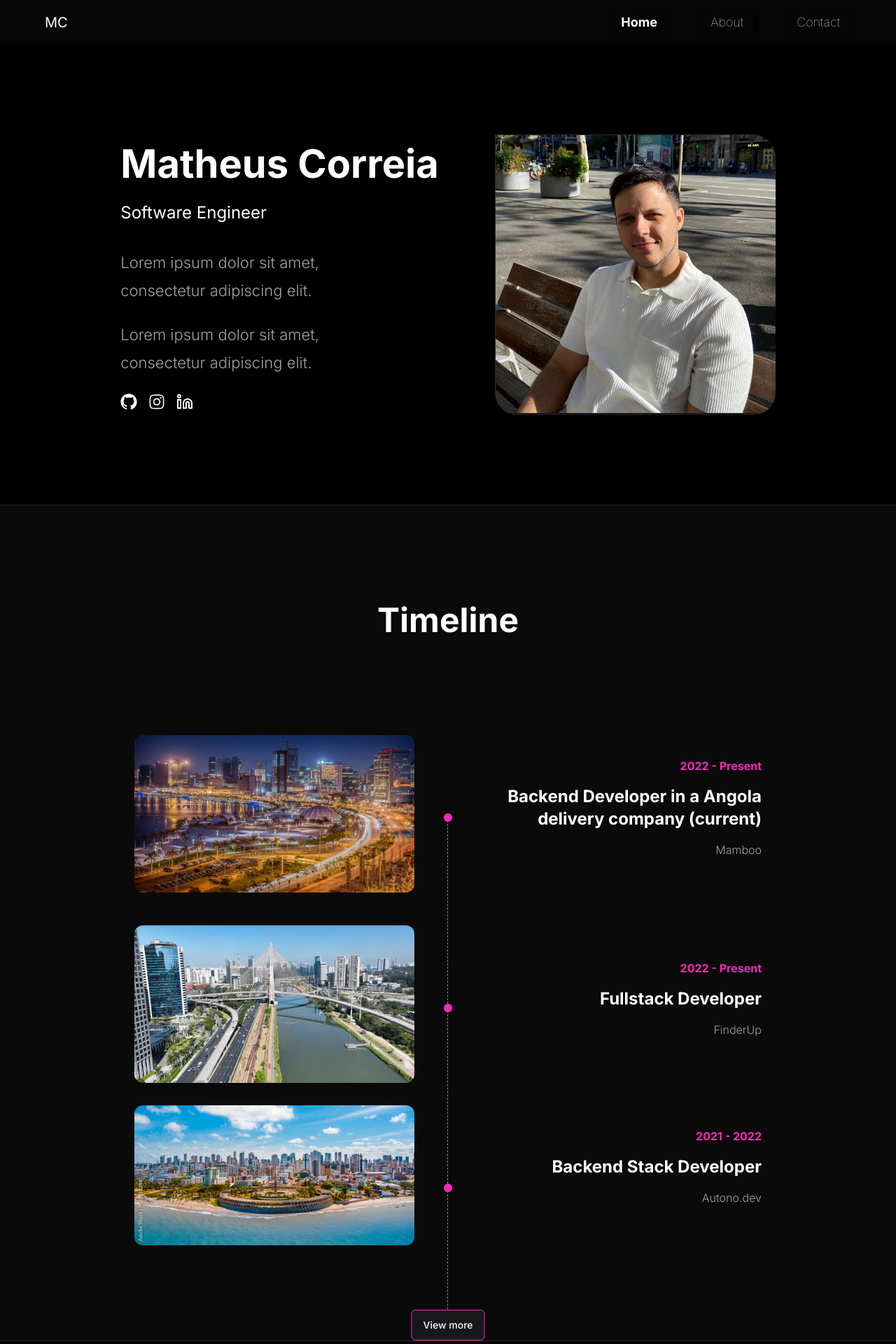
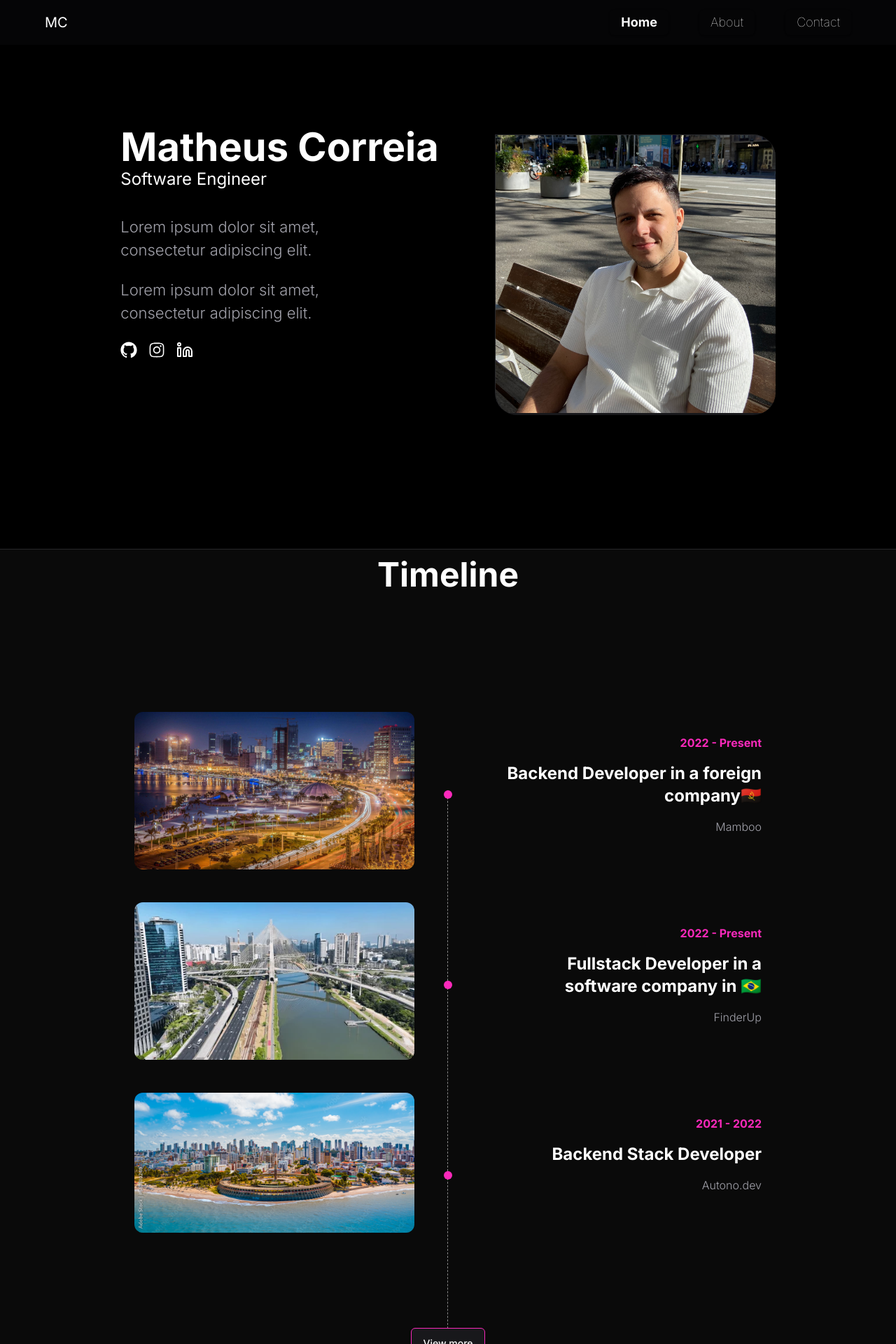
Before and after one commit to matheuscorreiag/profile-page, a Next.js app: page / in a window 1280 px wide. Shown: the top 1920 px of the page at 70% size. Built offline with nearby package versions, Linux system fonts and the light colour scheme.

Commit message:
fix: overflow x bug

```diff
--- a/src/app/globals.css
+++ b/src/app/globals.css
@@ -64,7 +64,7 @@
     @apply border-border;
   }
   body {
-    @apply bg-background text-foreground;
+    @apply bg-background text-foreground overflow-x-hidden;
   }
   .px-page {
     @apply px-8 md:px-16;
--- a/src/app/page.tsx
+++ b/src/app/page.tsx
@@ -6,14 +6,10 @@ import Link from "next/link";
 
 export default function Home() {
   return (
-    <div className="flex flex-col w-full">
-      <div
-        className="flex w-full h-full text-white pt-28 flex-col
-                items-center justify-center flex-1 border-b border-zinc-800 py-16 xl:py-32 px-page"
-      >
+    <div className="flex flex-col w-full max-w-full ">
+      <div className="flex w-full h-full text-white pt-28 flex-col items-center justify-center flex-1 py-16 xl:py-32">
         <ProfileSection />
       </div>
-
       <Timeline />
       <footer className="flex items-center justify-center gap-x-8 text-white p-8">
         <Link href="https://github.com/matheuscorreiag" target="_blank">
--- a/src/components/custom/profile-section.tsx
+++ b/src/components/custom/profile-section.tsx
@@ -10,12 +10,12 @@ export function ProfileSection() {
     <aside className="flex flex-row justify-between lg:justify-center gap-x-20">
       <div className="flex flex-col">
         <div className="flex flex-col">
-          <h1 className="whitespace-nowrap text-3xl font-bold leading-tight lg:text-[3.5rem] lg:leading-normal">
+          <h1 className="whitespace-nowrap text-3xl font-bold  lg:text-[3.5rem]">
             Matheus Correia
           </h1>
           <h2 className="mt-2 lg:mt-3 lg:text-2xl">Software Engineer</h2>
         </div>
-        <div className="mt-4 leading-[1.8] text-zinc-400 font-light md:max-w-xs lg:mt-9 lg:text-[1.375rem]">
+        <div className="mt-4  text-zinc-400 font-light md:max-w-xs lg:mt-9 lg:text-[1.375rem]">
           <p>Lorem ipsum dolor sit amet, consectetur adipiscing elit.</p>
           <p className="mt-4 lg:mt-6">
             Lorem ipsum dolor sit amet, consectetur adipiscing elit.
--- a/src/components/custom/timeline.tsx
+++ b/src/components/custom/timeline.tsx
@@ -3,20 +3,19 @@ import {
   WorkDetails,
   WorkDetailsProps,
 } from "@/components/custom/work-details";
-import { Button } from "@/components/ui/button";
 
 const jobs: WorkDetailsProps[] = [
   {
     startYear: 2022,
     endYear: null,
-    jobTitle: "Backend Developer in a Angola delivery company (current)",
+    jobTitle: "Backend Developer in a foreign company🇦🇴",
     companyName: "Mamboo",
     imageUrl: "/images/mamboo.jpg",
   },
   {
     startYear: 2022,
     endYear: null,
-    jobTitle: "Fullstack Developer",
+    jobTitle: "Fullstack Developer in a software company in 🇧🇷",
     companyName: "FinderUp",
     imageUrl: "/images/saopaulo.webp",
   },
@@ -30,19 +29,18 @@ const jobs: WorkDetailsProps[] = [
 ];
 export function Timeline() {
   return (
-    <div className="flex flex-col text-white py-16 xl:py-32 bg-neutral-950 h-full relative overflow-hidden border-b border-zinc-800">
+    <div className="flex flex-col text-white bg-neutral-950 h-full relative mt-16 outline outline-1 outline-zinc-800 overflow-x-hidden ">
       <h1 className="whitespace-nowrap text-center text-3xl font-bold leading-tight lg:text-[3rem] lg:leading-normal">
         Timeline
       </h1>
+      <div className="lg:flex-row lg:gap-x-16 lg:gap-y-0 grid grid-cols-1 place-items-center px-page mt-24 relative p-8">
+        {jobs.map((job, index) => (
+          <WorkDetails key={index} {...job} />
+        ))}
 
-      <div className="lg:flex-row lg:gap-x-16 lg:gap-y-0 grid grid-cols-1 place-items-center px-page mt-24 relative">
-        {jobs.map((job, index) => (
-          <WorkDetails key={index} isFirst={index === 0} {...job} />
-        ))}
-      </div>
-
-      <div className="absolute bottom-0 left-1/2 -translate-x-1/2">
-        <ViewMoreButton />
+        <div className="w-full flex items-end justify-center h-full my-16 relative">
+          <ViewMoreButton />
+        </div>
       </div>
     </div>
   );
--- a/src/components/custom/work-details.tsx
+++ b/src/components/custom/work-details.tsx
@@ -7,7 +7,6 @@ export type WorkDetailsProps = {
   jobTitle: string;
   companyName: string;
   imageUrl: string | StaticImport;
-  isFirst?: boolean;
 };
 
 export function WorkDetails({
@@ -16,25 +15,24 @@ export function WorkDetails({
   jobTitle,
   companyName,
   imageUrl,
-  isFirst,
 }: WorkDetailsProps) {
   return (
-    <div className="flex flex-col xl:flex-row  w-full items-center justify-center">
-      <div className="flex flex-col lg:flex-row w-full max-w-4xl gap-x-24">
+    <div className="flex flex-col xl:flex-row w-full items-center justify-center">
+      <div className="flex flex-col lg:flex-row w-full max-w-4xl gap-x-24 ">
         <div className="flex w-full relative items-center justify-center lg:items-start lg:justify-start">
           <Image
             alt="Work photo"
             src={imageUrl}
             width={400}
             height={500}
-            className="rounded-xl mt-8"
+            className="rounded-xl mt-8 max-w-full object-contain"
           />
           <div className="hidden lg:block absolute h-full w-0 border-l border-dashed border-white/50 -right-12 mt-36" />
           <div className="hidden lg:block w-3 h-3 absolute top-0 -right-[54px] rounded-full bg-[#fa29bb] mt-36" />
         </div>
-        <div className="flex flex-col gap-y-4 justify-center items-center lg:justify-end my-16  w-full lg:items-end">
+        <div className="flex flex-col gap-y-4 justify-center items-center lg:justify-end my-16 w-full lg:items-end">
           <h1 className="text-md font-bold text-[#fa29bb]">
-            {startYear} - {endYear || "Present"}{" "}
+            {startYear} - {endYear || "Present"}
           </h1>
           <h2 className="text-2xl font-bold max-w-96 text-center lg:text-end">
             {jobTitle}
```
